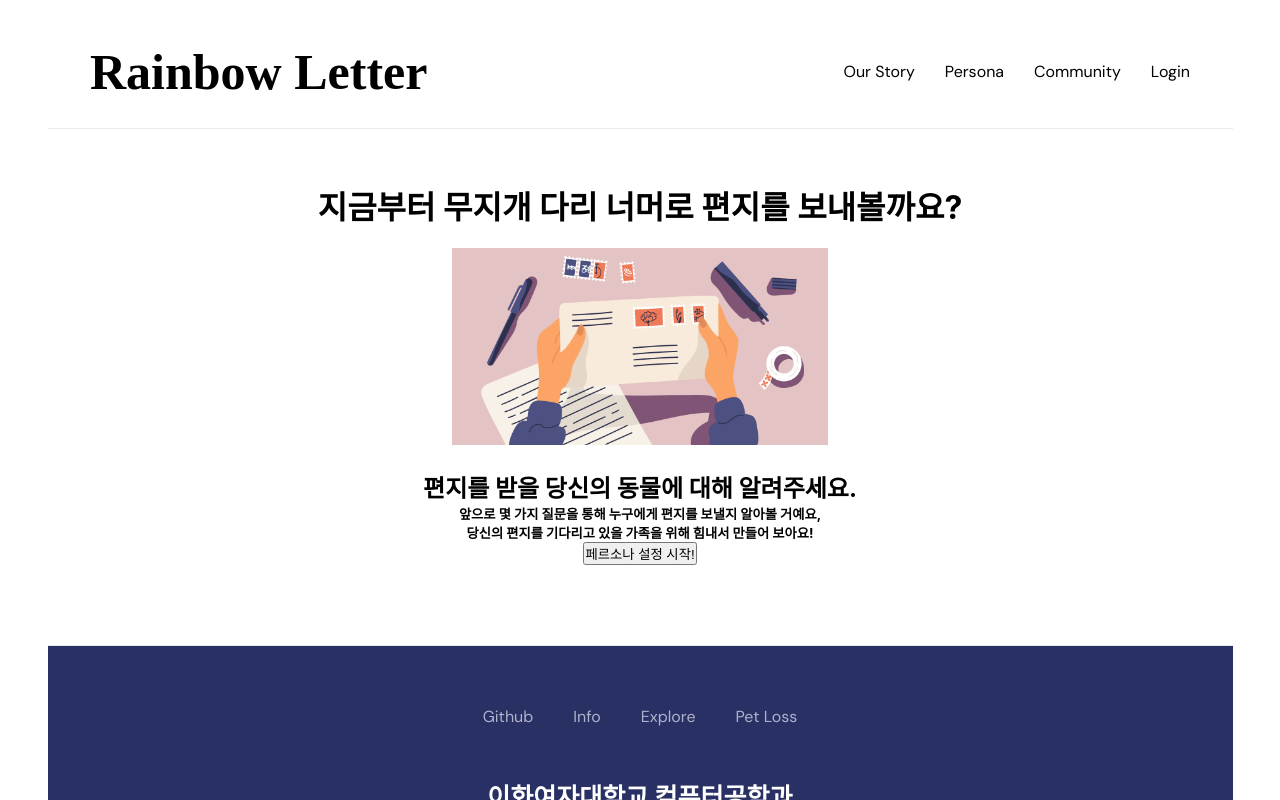
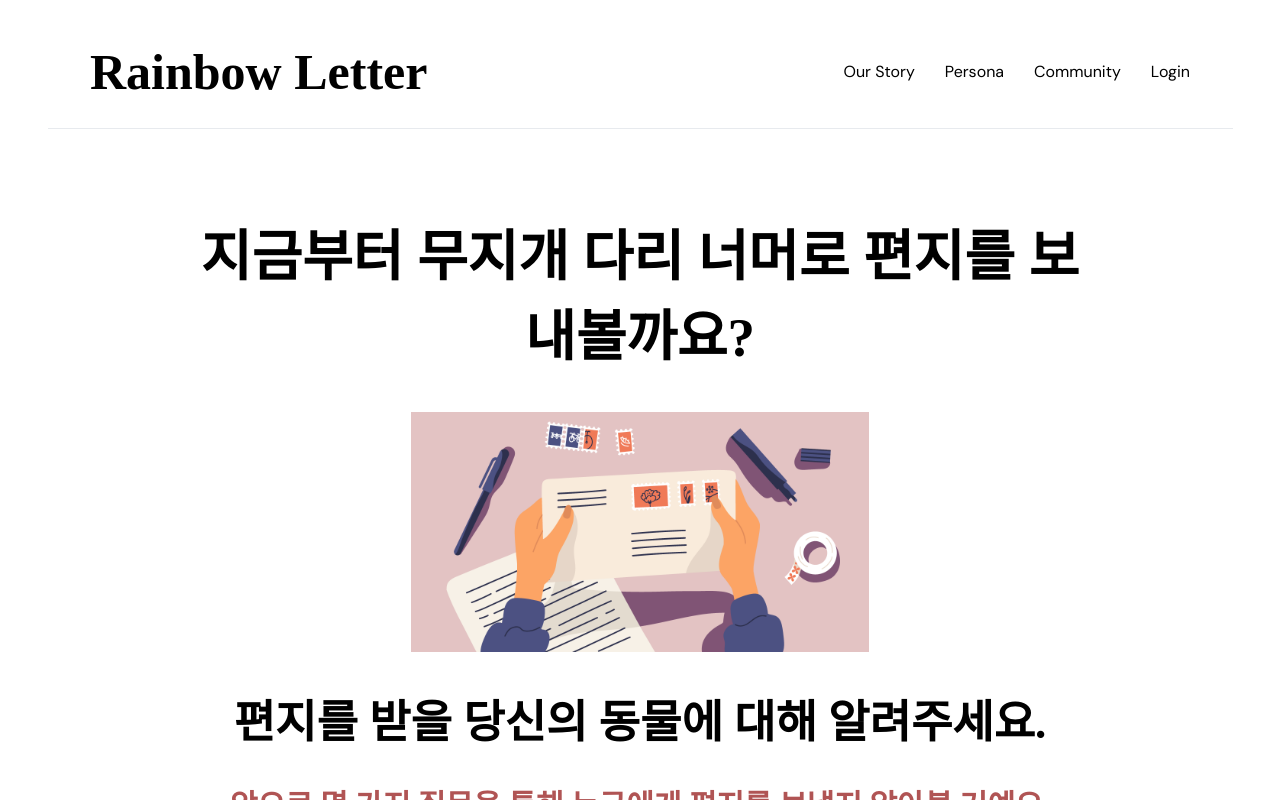
Before and after one commit to ewha-cse-HACK/HACK_client, a React (Create React App) app: page /pages/PersonaSetting in a window 1280 px wide. Shown: the top 800 px of the page. Built offline with nearby package versions, Linux system fonts and the light colour scheme; a web font is replaced by a local one.

Commit message:
[PersonaSetting] add start page

```diff
--- a/src/pages/PersonaSetting.jsx
+++ b/src/pages/PersonaSetting.jsx
@@ -2,7 +2,7 @@ import React, { useState } from "react";
 // import { Link, Routes, Route, useNavigate } from "react-router-dom";
 import styled from "styled-components";
 import axios from "axios";
-// import "./style.css";
+import "./style.css";
 
 function PersonaSetting() {
   const [petName, setPetName] = useState("");
@@ -40,7 +40,7 @@ function PersonaSetting() {
 
   return (
     <SettingWrapper>
-      <div id="send-letter">
+      <div id="startPersona">
         <h1>지금부터 무지개 다리 너머로 편지를 보내볼까요?</h1>
         <ImageStyled src="/images/letter1.png" />
         <h2>편지를 받을 당신의 동물에 대해 알려주세요.</h2>
@@ -48,11 +48,7 @@ function PersonaSetting() {
           앞으로 몇 가지 질문을 통해 누구에게 편지를 보낼지 알아볼 거예요,
         </h5>
         <h5>당신의 편지를 기다리고 있을 가족을 위해 힘내서 만들어 보아요!</h5>
-        <button
-          id="go-create"
-          type="button"
-          onclick="location.href='ps-create.html'"
-        >
+        <button id="goToCreate" type="submit">
           페르소나 설정 시작!
         </button>
       </div>
@@ -66,15 +62,15 @@ export default PersonaSetting;
 
 const SettingWrapper = styled.div`
   margin: auto;
-  padding: 30px;
-  width: 1000px;
+  padding: 20px;
+  width: 1185px;
   display: flex;
   justify-content: center;
   align-items: center;
   text-align: center;
 `;
 const ImageStyled = styled.img`
-  margin: 20px;
-  max-width: 40%;
+  margin: auto;
+  width: 50%;
   height: auto;
 `;
--- a/src/pages/style.css
+++ b/src/pages/style.css
@@ -152,3 +152,47 @@ ul {
 
 
 /*  Profile  */
+
+
+/*  PersonaSetting  */
+#startPersona{
+    width: 80%;
+    margin: auto;
+    font-family: tvnEnjoy;
+    text-align: center;
+}
+#startPersona h1{
+    font-weight: bold;
+    font-size: 55px;
+    margin: 40px 0;
+}
+#startPersona h2{
+    font-weight: bold;
+    font-size: 45px;
+    margin: 30px 0;
+}
+#startPersona h5{
+    font-weight: bold;
+    font-size: 30px;
+    margin: 5px 0;
+    color: #B05454;
+}
+#goToCreate {
+    width: 310px;
+    height: 62px;
+    color: white;
+    background: black;
+    border-radius: 8px;
+    margin: 30px 0;
+    font-size: 20px;
+    font-family: DMSans;
+    font-weight: bold;
+    border: none;
+    cursor: pointer;
+}
+#goToCreate:hover {
+    background: #805475;
+    box-shadow: 0px 0px 8px rgba(0, 0, 0, 0.4)
+  }
+
+/*  PersonaEdit  */
```
